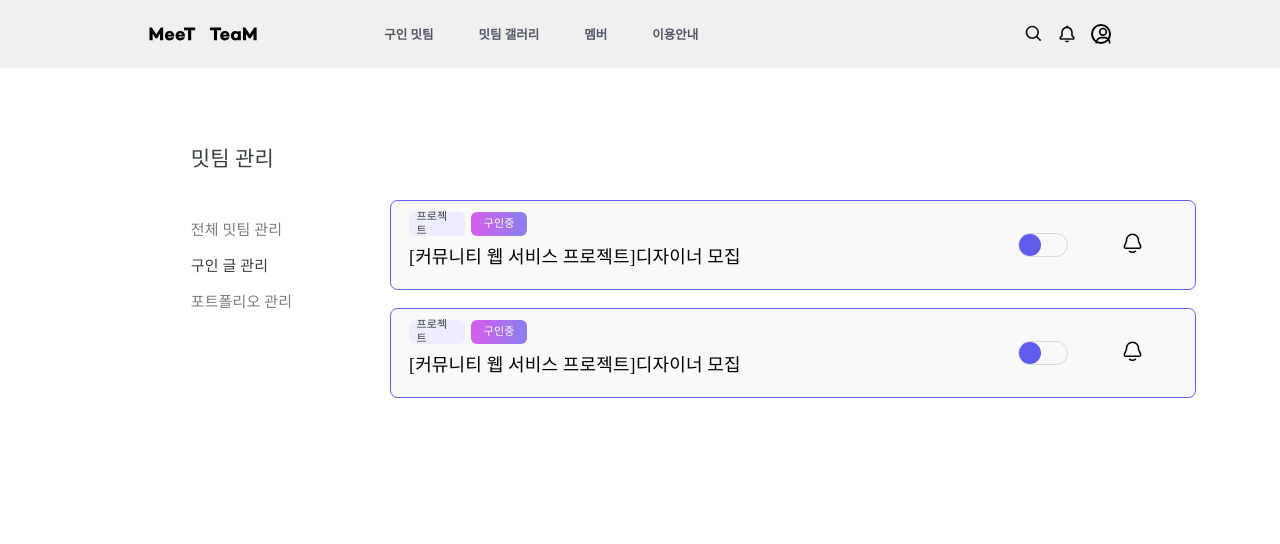
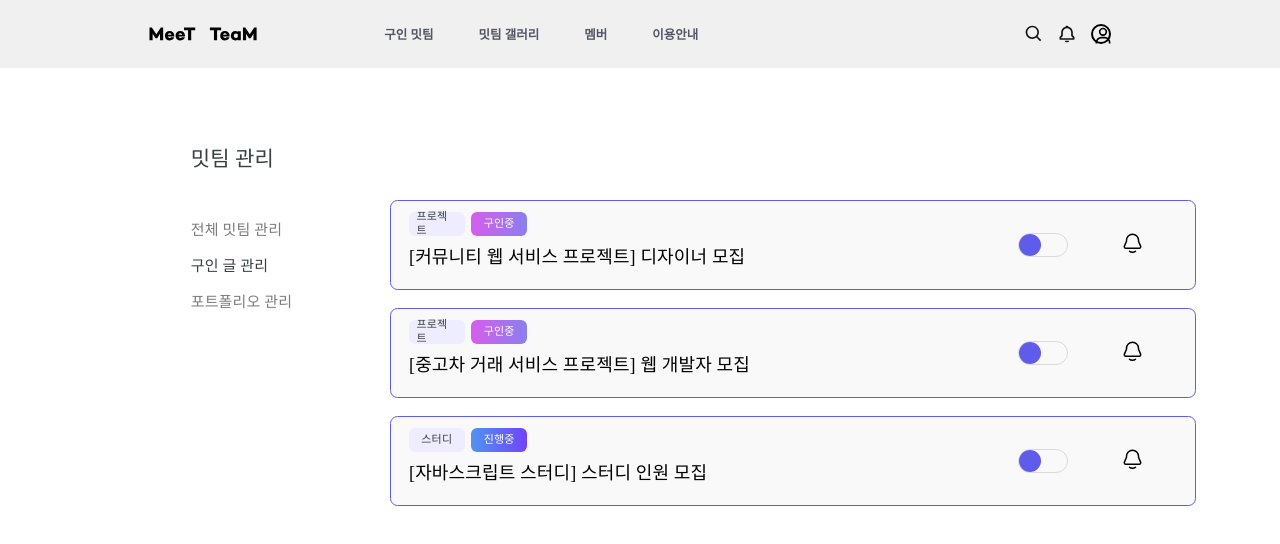
Before and after one commit to kimsuyeon0916/MeeTeam_FrontEnd, a React (Vite) app: page /manage/recruit in a window 1280 px wide. Shown: the top 544 px of the page. Built offline with nearby package versions, Linux system fonts and the light colour scheme.

Commit message:
refactor: #23 구인글 카드 리팩토링 - 재사용성

```diff
--- a/src/components/meeteam/tag/Tag.styled.ts
+++ b/src/components/meeteam/tag/Tag.styled.ts
@@ -2,6 +2,7 @@ import styled from 'styled-components';
 
 interface ITag {
 	$recruit?: boolean;
+	$proceed?: boolean;
 }
 
 const Tag = styled.div<ITag>`
@@ -16,8 +17,10 @@ const Tag = styled.div<ITag>`
 	background: ${props =>
 		props.$recruit
 			? 'linear-gradient(270deg, rgba(95, 92, 236, 0.76) -6.3%, #d85cec 101.52%)'
+			: props.$proceed
+			? 'linear-gradient(90deg, #4E99EF -6.72%, #723DFF 107.8%)'
 			: '#eeecff'};
-	color: ${props => (props.$recruit ? '#fff' : '#373f41;')};
+	color: ${props => (props.$recruit ? '#fff' : props.$proceed ? '#fff' : '#373f41;')};
 	font-family: Apple SD Gothic Neo;
 	font-size: 1.1rem;
 	font-style: normal;
--- a/src/components/meeteam/tag/Tag.tsx
+++ b/src/components/meeteam/tag/Tag.tsx
@@ -1,12 +1,18 @@
 import S from './Tag.styled';
 
 interface ITag {
-	type: string;
+	type?: string;
 	$recruit?: boolean;
+	$proceed?: boolean;
 }
 
-const Tag = ({ type, $recruit }: ITag) => {
-	return <S.Tag $recruit={$recruit}>{type}</S.Tag>;
+const Tag = ({ type, $recruit, $proceed }: ITag) => {
+	console.log($proceed);
+	return (
+		<S.Tag $recruit={$recruit} $proceed={$proceed}>
+			{$recruit ? '구인중' : $proceed ? '진행중' : type}
+		</S.Tag>
+	);
 };
 
 export default Tag;
--- a/src/components/recruit/RecruitCard.tsx
+++ b/src/components/recruit/RecruitCard.tsx
@@ -2,13 +2,14 @@ import { useState } from 'react';
 import { Tag, Alarm } from '..';
 import S from './RecruitCard.styled';
 
-interface IRecruitCard {
+export interface IRecruitCard {
 	title: string;
 	type: string;
 	$recruit?: boolean;
+	$proceed?: boolean;
 }
 
-const RecruitCard = ({ title, type, $recruit }: IRecruitCard) => {
+const RecruitCard = ({ title, type, $recruit, $proceed }: IRecruitCard) => {
 	const [isOn, setIsOn] = useState<boolean>(false);
 	const toggleHandler = () => {
 		setIsOn(prev => !prev);
@@ -17,8 +18,8 @@ const RecruitCard = ({ title, type, $recruit }: IRecruitCard) => {
 		<S.RecruitCard>
 			<div className='container-recruits_info'>
 				<div className='container-tags'>
-					<Tag type={type} $recruit={$recruit} />
-					<Tag type={type} $recruit={$recruit} />
+					<Tag type={type} />
+					<Tag type={type} $recruit={$recruit} $proceed={$proceed} />
 				</div>
 				<div className='container-title'>
 					<h1>{title}</h1>
--- a/src/pages/manage/recruit/ManageRecruitPage.tsx
+++ b/src/pages/manage/recruit/ManageRecruitPage.tsx
@@ -1,55 +1,47 @@
 import { useState } from 'react';
-import { Tag, Alarm } from '../../../components';
+import { RecruitCard } from '../../../components';
 import S from './ManageRecruitPage.styled';
+import { IRecruitCard } from '../../../components/recruit/RecruitCard';
 
 const ManageRecruitPage = () => {
 	const [isOn, setIsOn] = useState<boolean>(false);
 	const toggleHandler = () => {
 		setIsOn(prev => !prev);
 	};
+
+	const data: IRecruitCard[] = [
+		{
+			title: '[커뮤니티 웹 서비스 프로젝트] 디자이너 모집',
+			type: '프로젝트',
+			$recruit: true,
+			$proceed: false,
+		},
+		{
+			title: '[중고차 거래 서비스 프로젝트] 웹 개발자 모집',
+			type: '프로젝트',
+			$recruit: true,
+			$proceed: false,
+		},
+		{
+			title: '[자바스크립트 스터디] 스터디 인원 모집',
+			type: '스터디',
+			$recruit: false,
+			$proceed: true,
+		},
+	];
+
 	return (
 		<S.ManageRecruitPage>
 			<div className='container'>
-				<div className='container-recruits'>
-					<div className='container-recruits_info'>
-						<div className='container-tags'>
-							<Tag type='프로젝트' $recruit={false} />
-							<Tag type='구인중' $recruit={true} />
-						</div>
-						<div className='container-title'>
-							<h1>[커뮤니티 웹 서비스 프로젝트]디자이너 모집</h1>
-						</div>
-					</div>
-					<div className='container-recruits_options'>
-						<div className='toggle' onClick={toggleHandler}>
-							<div className={`toggle-container ${isOn ? 'toggle-checked' : ''}`}></div>
-							<div className={`toggle-circle ${isOn ? 'toggle-checked' : ''}`}></div>
-						</div>
-						<div className='alarm'>
-							<Alarm />
-						</div>
-					</div>
-				</div>
-				<div className='container-recruits'>
-					<div className='container-recruits_info'>
-						<div className='container-tags'>
-							<Tag type='프로젝트' $recruit={false} />
-							<Tag type='구인중' $recruit={true} />
-						</div>
-						<div className='container-title'>
-							<h1>[커뮤니티 웹 서비스 프로젝트]디자이너 모집</h1>
-						</div>
-					</div>
-					<div className='container-recruits_options'>
-						<div className='toggle' onClick={toggleHandler}>
-							<div className={`toggle-container ${isOn ? 'toggle-checked' : ''}`}></div>
-							<div className={`toggle-circle ${isOn ? 'toggle-checked' : ''}`}></div>
-						</div>
-						<div className='alarm'>
-							<Alarm />
-						</div>
-					</div>
-				</div>
+				{data.map((e, index) => (
+					<RecruitCard
+						title={e.title}
+						type={e.type}
+						$recruit={e.$recruit}
+						$proceed={e.$proceed}
+						key={index}
+					/>
+				))}
 			</div>
 		</S.ManageRecruitPage>
 	);
```
